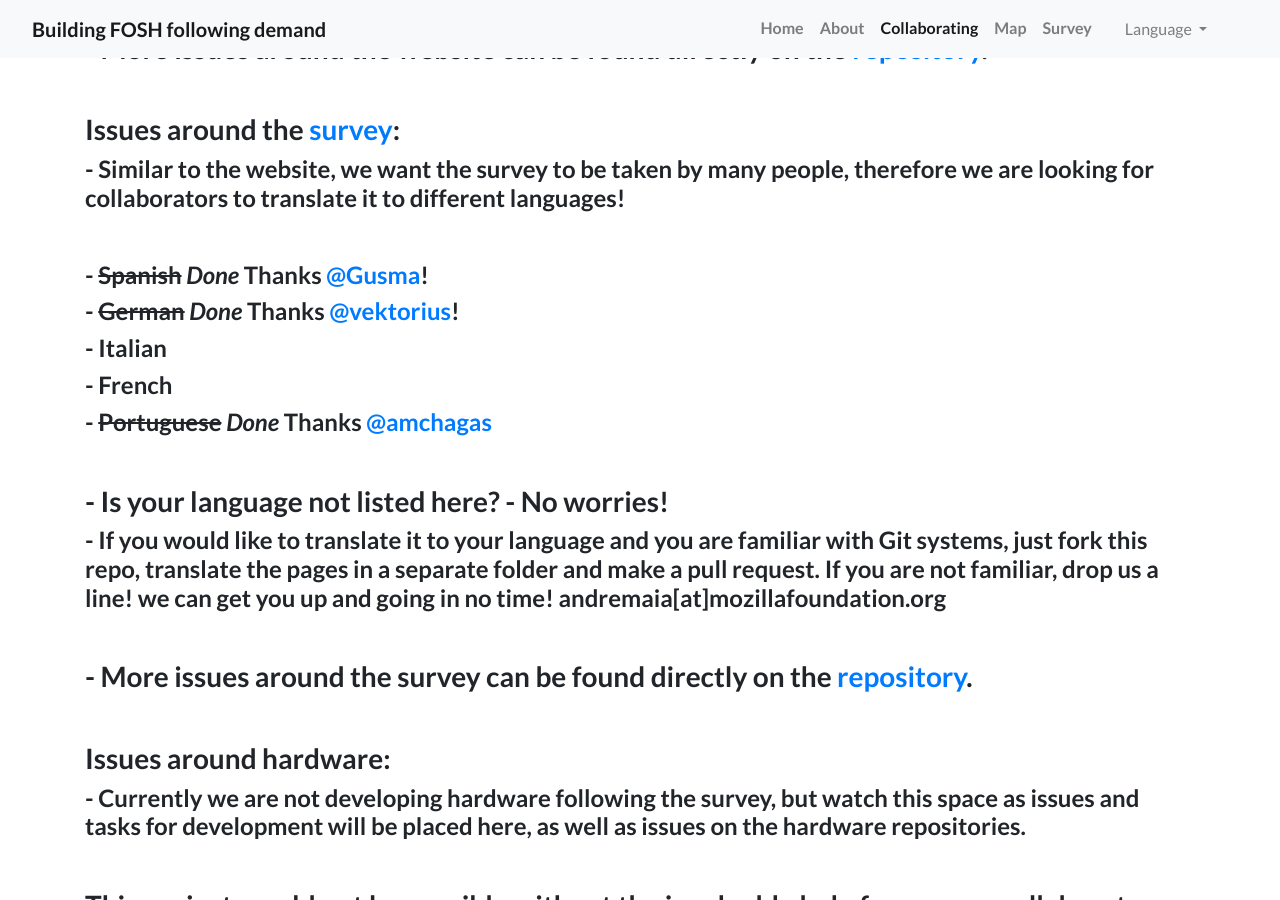
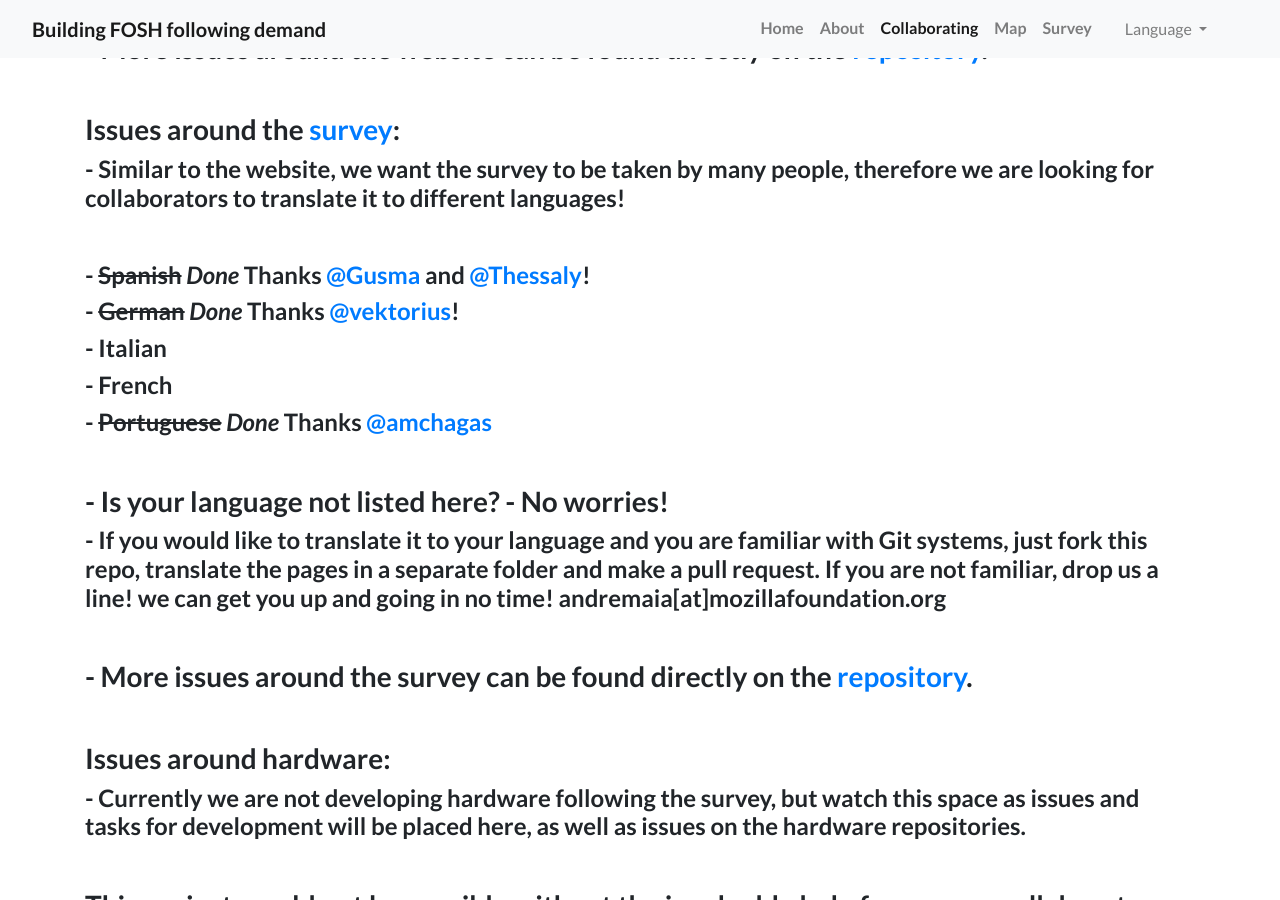
Before and after one commit to FOSH-following-demand/FOSH-following-demand.github.io, a Jekyll site: the page built from pages/en/collaborating.md, in a window 1280 px wide and 900 px high, scrolled down 1559 px. Built offline with Jekyll 4.4.1, drawn with Linux system fonts in a browser that asks for light colours.

Commit message:
Update collaborating.md

```diff
--- a/pages/en/collaborating.md
+++ b/pages/en/collaborating.md
@@ -63,7 +63,7 @@ ref: collaborating
 
 <br>
 
-#### - ~~Spanish~~ *Done* Thanks [@Gusma](https://github.com/gusma)!
+#### - ~~Spanish~~ *Done* Thanks [@Gusma](https://github.com/gusma) and [@Thessaly](https://github.com/thessaly)!
 #### - ~~German~~ *Done* Thanks [@vektorius](https://github.com/vektorious)!
 #### - Italian
 #### - French
```
